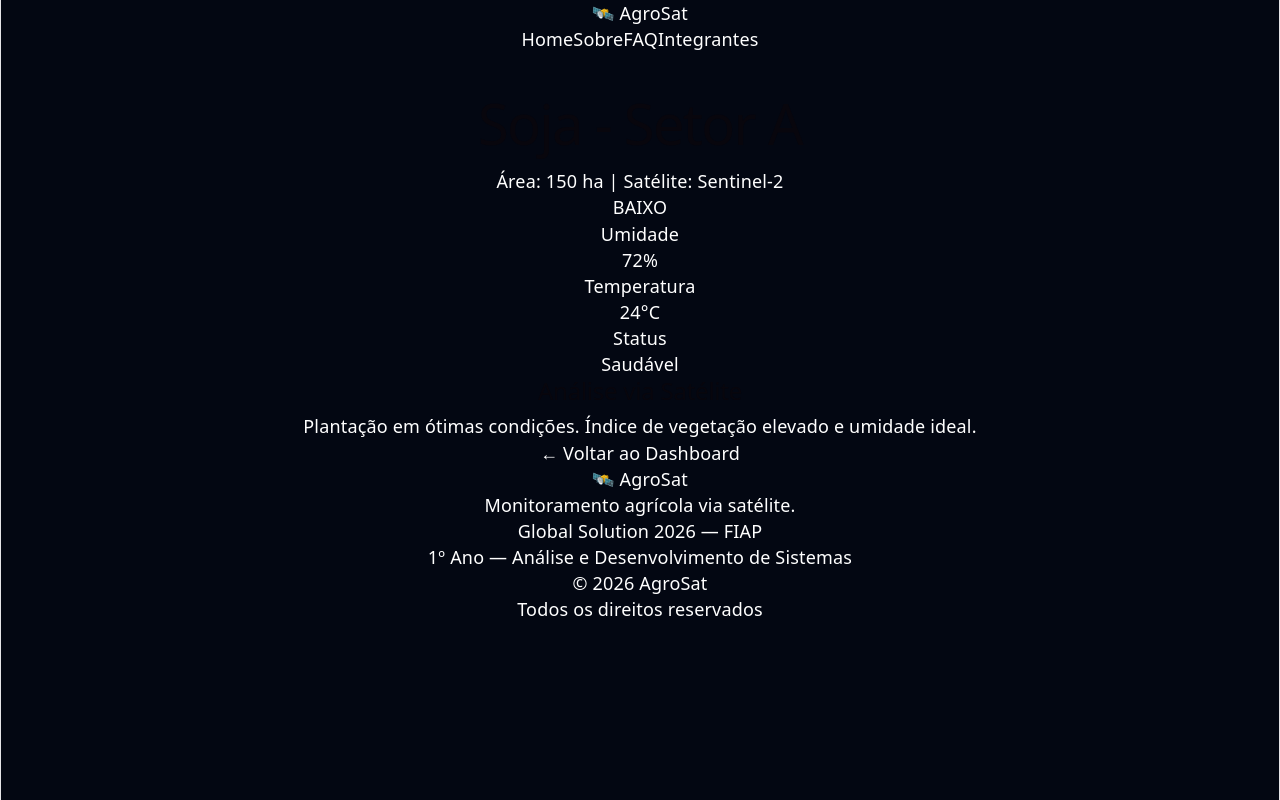
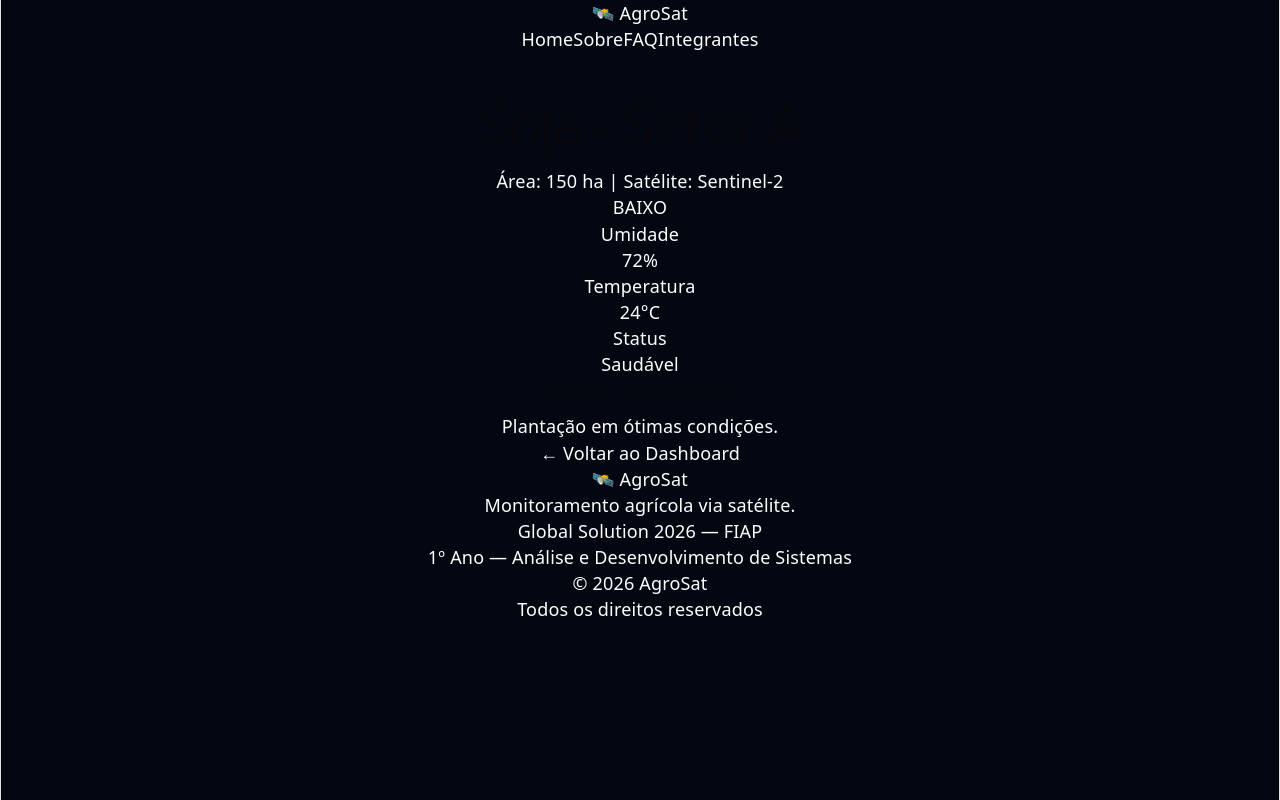
Before and after one commit to byreeh/agrosat-global-solution, a React (Vite) app: page /monitoramento/1 in a window 1280 px wide. Built offline with nearby package versions, Linux system fonts and the light colour scheme; data requests are answered from the project's data file.

Commit message:
feat: correcao ids db.json

```diff
--- a/db.json
+++ b/db.json
@@ -1,49 +1,10 @@
 {
   "plantacoes": [
-    {
-      "id": "1",
-      "nome": "Soja - Setor A",
-      "area": "150 ha",
-      "status": "Saudável",
-      "umidade": 72,
-      "temperatura": 24,
-      "risco": "baixo",
-      "descricao": "Plantação em ótimas condições.",
-      "satelite": "Sentinel-2"
-    },
-    {
-      "id": "2",
-      "nome": "Milho - Setor B",
-      "area": "80 ha",
-      "status": "Atenção",
-      "umidade": 45,
-      "temperatura": 31,
-      "risco": "médio",
-      "descricao": "Umidade abaixo do ideal.",
-      "satelite": "Landsat-8"
-    },
-    {
-      "nome": "Café - Setor C",
-      "area": "60 ha",
-      "status": "Crítico",
-      "umidade": 28,
-      "temperatura": 36,
-      "risco": "alto",
-      "descricao": "Situação crítica.",
-      "satelite": "CBERS-4A",
-      "id": "3"
-    },
-    {
-      "id": "4",
-      "nome": "Trigo - Setor D",
-      "area": "200 ha",
-      "status": "Saudável",
-      "umidade": 68,
-      "temperatura": 22,
-      "risco": "baixo",
-      "descricao": "Condições favoráveis.",
-      "satelite": "Sentinel-2"
-    }
-  ],
-  "$schema": "./node_modules/json-server/schema.json"
+    { "id": 1, "nome": "Soja - Setor A", "area": "150 ha", "status": "Saudável", "umidade": 72, "temperatura": 24, "risco": "baixo", "descricao": "Plantação em ótimas condições.", "satelite": "Sentinel-2" },
+    { "id": 2, "nome": "Milho - Setor B", "area": "80 ha", "status": "Atenção", "umidade": 45, "temperatura": 31, "risco": "médio", "descricao": "Umidade abaixo do ideal.", "satelite": "Landsat-8" },
+    { "id": 3, "nome": "Café - Setor C", "area": "60 ha", "status": "Crítico", "umidade": 28, "temperatura": 36, "risco": "alto", "descricao": "Situação crítica.", "satelite": "CBERS-4A" },
+    { "id": 4, "nome": "Trigo - Setor D", "area": "200 ha", "status": "Saudável", "umidade": 68, "temperatura": 22, "risco": "baixo", "descricao": "Condições favoráveis.", "satelite": "Sentinel-2" },
+    { "id": 5, "nome": "Cana-de-açúcar - Setor E", "area": "120 ha", "status": "Atenção", "umidade": 55, "temperatura": 28, "risco": "médio", "descricao": "Plantação com temperatura elevada.", "satelite": "Landsat-8" },
+    { "id": 6, "nome": "Arroz - Setor F", "area": "90 ha", "status": "Saudável", "umidade": 65, "temperatura": 27, "risco": "médio", "descricao": "Plantação em boas condições.", "satelite": "Sentinel-2" }
+  ]
 }
--- a/src/pages/EditarPlantacao.tsx
+++ b/src/pages/EditarPlantacao.tsx
@@ -33,9 +33,19 @@ export default function EditarPlantacao() {
     })
   }, [id])
 
+  function calcularRisco(_umidade: number, temperatura: number): 'baixo' | 'médio' | 'alto' {
+  if (temperatura >= 35) return 'alto'
+  if (temperatura >= 26) return 'médio'
+  return 'baixo'
+}
+
   function handleChange(e: React.ChangeEvent<HTMLInputElement | HTMLSelectElement | HTMLTextAreaElement>) {
-    setForm({ ...form, [e.target.name]: e.target.value })
+  const novoForm = { ...form, [e.target.name]: e.target.value }
+  if (e.target.name === 'umidade' || e.target.name === 'temperatura') {
+    novoForm.risco = calcularRisco(Number(novoForm.umidade), Number(novoForm.temperatura))
   }
+  setForm(novoForm)
+}
 
   async function handleSubmit(e: React.FormEvent) {
     e.preventDefault()
--- a/src/pages/Monitoramento.tsx
+++ b/src/pages/Monitoramento.tsx
@@ -1,32 +1,40 @@
+import { useState, useEffect } from 'react'
 import { useParams, Link } from 'react-router-dom'
 import Navbar from '../components/Navbar'
 import Footer from '../components/Footer'
+import { getPlantacao } from '../services/api'
 import type { Plantacao } from '../types/index'
 
 export default function Monitoramento() {
   const { id } = useParams()
+  const [plantacao, setPlantacao] = useState<Plantacao | null>(null)
+    const [loading, setLoading] = useState(true)
 
-  const plantacoes: Plantacao[] = [
-    { id: 1, nome: "Soja - Setor A", area: "150 ha", status: "Saudável", umidade: 72, temperatura: 24, risco: "baixo", descricao: "Plantação em ótimas condições. Índice de vegetação elevado e umidade ideal.", satelite: "Sentinel-2" },
-    { id: 2, nome: "Milho - Setor B", area: "80 ha", status: "Atenção", umidade: 45, temperatura: 31, risco: "médio", descricao: "Umidade abaixo do ideal. Recomenda-se irrigação nas próximas 48 horas.", satelite: "Landsat-8" },
-    { id: 3, nome: "Café - Setor C", area: "60 ha", status: "Crítico", umidade: 28, temperatura: 36, risco: "alto", descricao: "Situação crítica. Temperatura elevada e umidade muito baixa. Irrigação urgente.", satelite: "CBERS-4A" },
-    { id: 4, nome: "Trigo - Setor D", area: "200 ha", status: "Saudável", umidade: 68, temperatura: 22, risco: "baixo", descricao: "Condições favoráveis. Previsão de colheita dentro do prazo esperado.", satelite: "Sentinel-2" },
-  ]
+    useEffect(() => {
+      getPlantacao(Number(id)).then((data) => {
+        setPlantacao(data)
+        setLoading(false)
+      })
+    }, [id])
 
-  const plantacao = plantacoes.find(p => p.id === Number(id))
-
-  const corRisco = {
+  const corRisco: Record<string, string> = {
     baixo: "text-green-400 bg-green-900/30",
     médio: "text-yellow-400 bg-yellow-900/30",
     alto: "text-red-400 bg-red-900/30"
   }
 
+  if (loading) return (
+    <div className="min-h-screen bg-gray-950 text-white flex items-center justify-center">
+      Carregando...
+    </div>
+  )
+
   if (!plantacao) {
   return (
     <div className="min-h-screen bg-gray-950 text-white">
       <Navbar />
-      <section className="py-16 px-6 text-center">
-        <h1 className="text-3xl text-red-400 font-bold mb-4">
+      <section className="flex flex-col items-center justify-center py-32">
+        <h1 className="text-4xl text-red-400 font-bold mb-4">
           Plantação não encontrada
         </h1>
         <Link to="/dashboard" className="text-green-400 hover:underline">
--- a/src/services/api.ts
+++ b/src/services/api.ts
@@ -11,10 +11,15 @@ export async function getPlantacao(id: number) {
 }
 
 export async function criarPlantacao(dados: object) {
+  const todas = await getPlantacoes()
+  const novoId = todas.length + 1
+  const letras = ['A', 'B', 'C', 'D', 'E', 'F', 'G', 'H', 'I', 'J']
+  const setor = `Setor ${letras[todas.length]}`
+
   const response = await fetch(`${BASE_URL}/plantacoes`, {
     method: 'POST',
     headers: { 'Content-Type': 'application/json' },
-    body: JSON.stringify(dados)
+    body: JSON.stringify({ id: novoId, setor, ...dados })
   })
   return response.json()
 }
```
